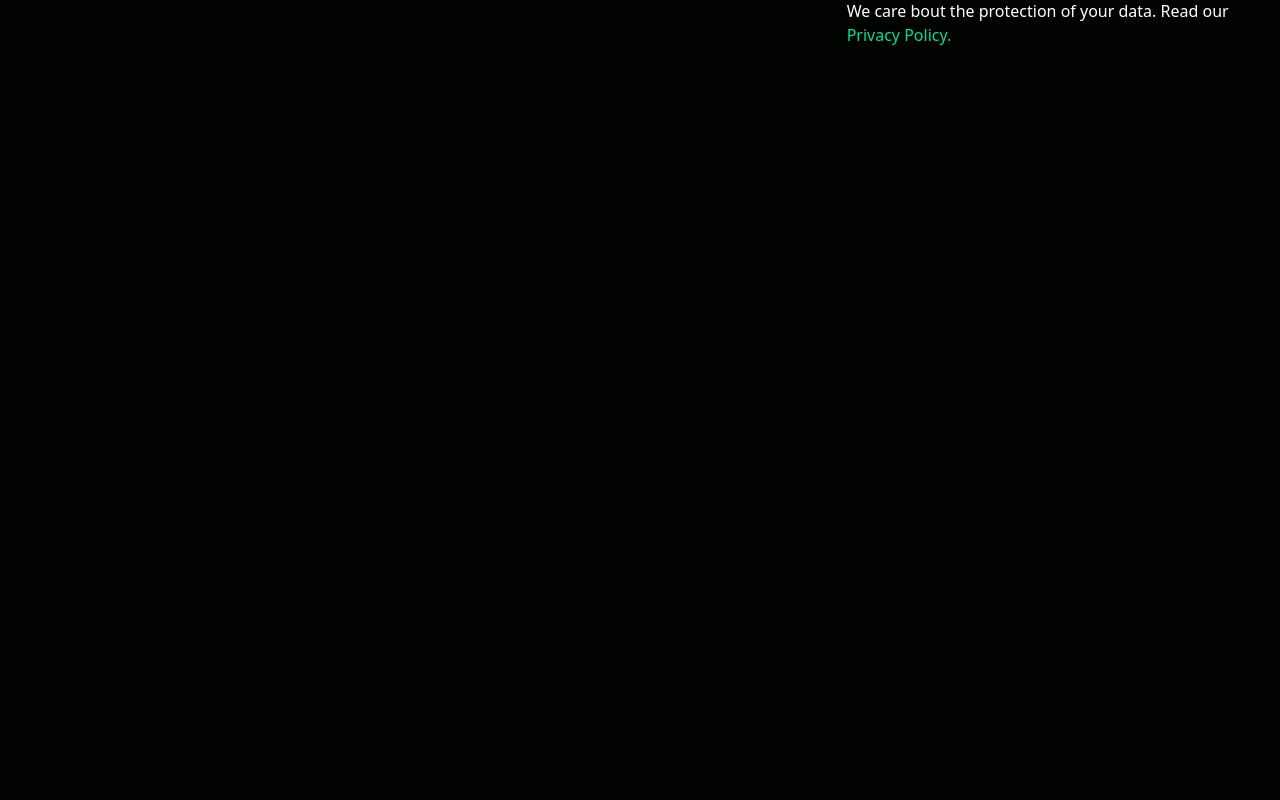
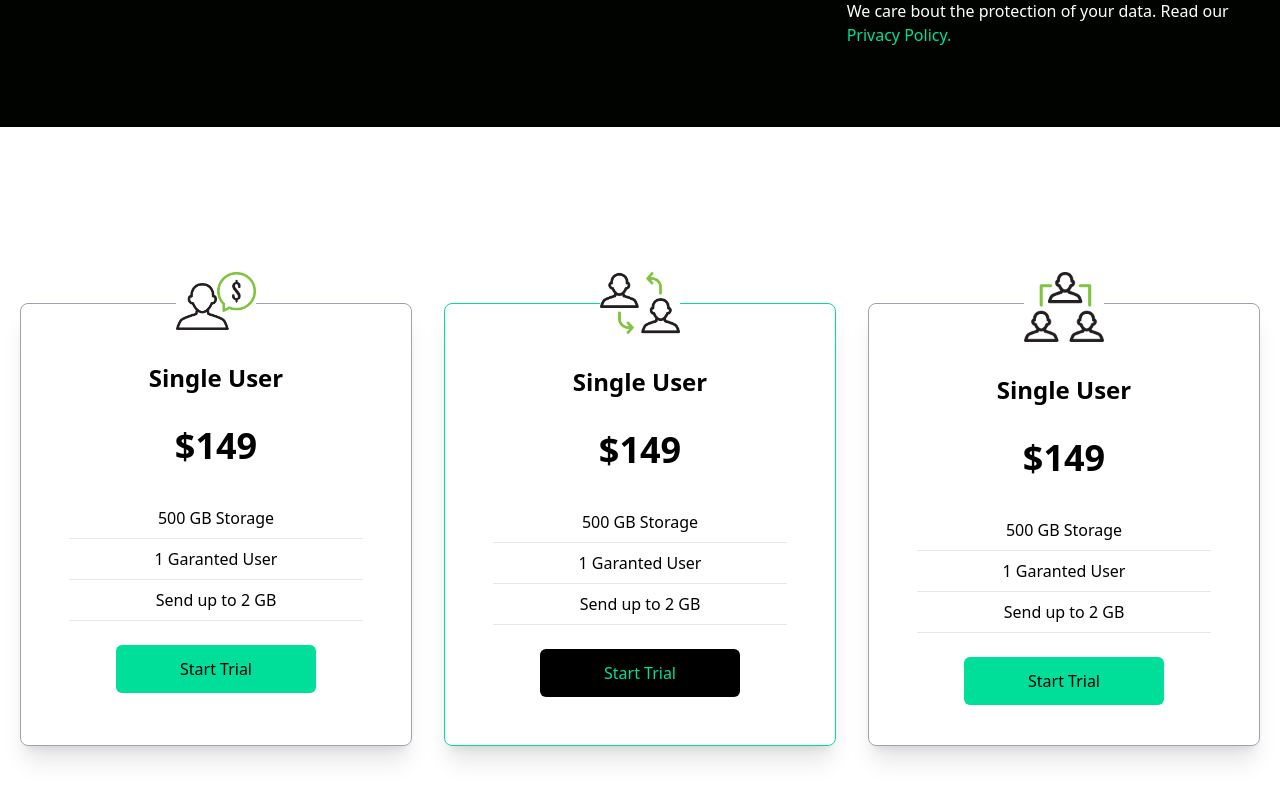
Before and after one commit to Ruan-Azeredo/Finance-Landing-Page, a React (Create React App) app: page / in a window 1280 px wide. Shown: the part 1554-2354 px from the top of the page. Before the commit the page ends 1681 px from the top, so only its background shows below. Built offline with nearby package versions, Linux system fonts and the light colour scheme; the HTML template or start-up script is replaced by a standard one.

Commit message:
:construction: build: adiciona Cards

```diff
--- a/src/App.js
+++ b/src/App.js
@@ -1,4 +1,5 @@
 import Analytics from "./components/Analytics";
+import Cards from "./components/Cards";
 import Hero from "./components/Hero";
 import Navbar from "./components/Navbar";
 import Newsletter from "./components/Newsletter";
@@ -9,7 +10,8 @@ function App() {
       <Navbar />
       <Hero />
       <Analytics />
-      <Newsletter/>
+      <Newsletter />
+      <Cards/>
     </div>
   );
 }
```
